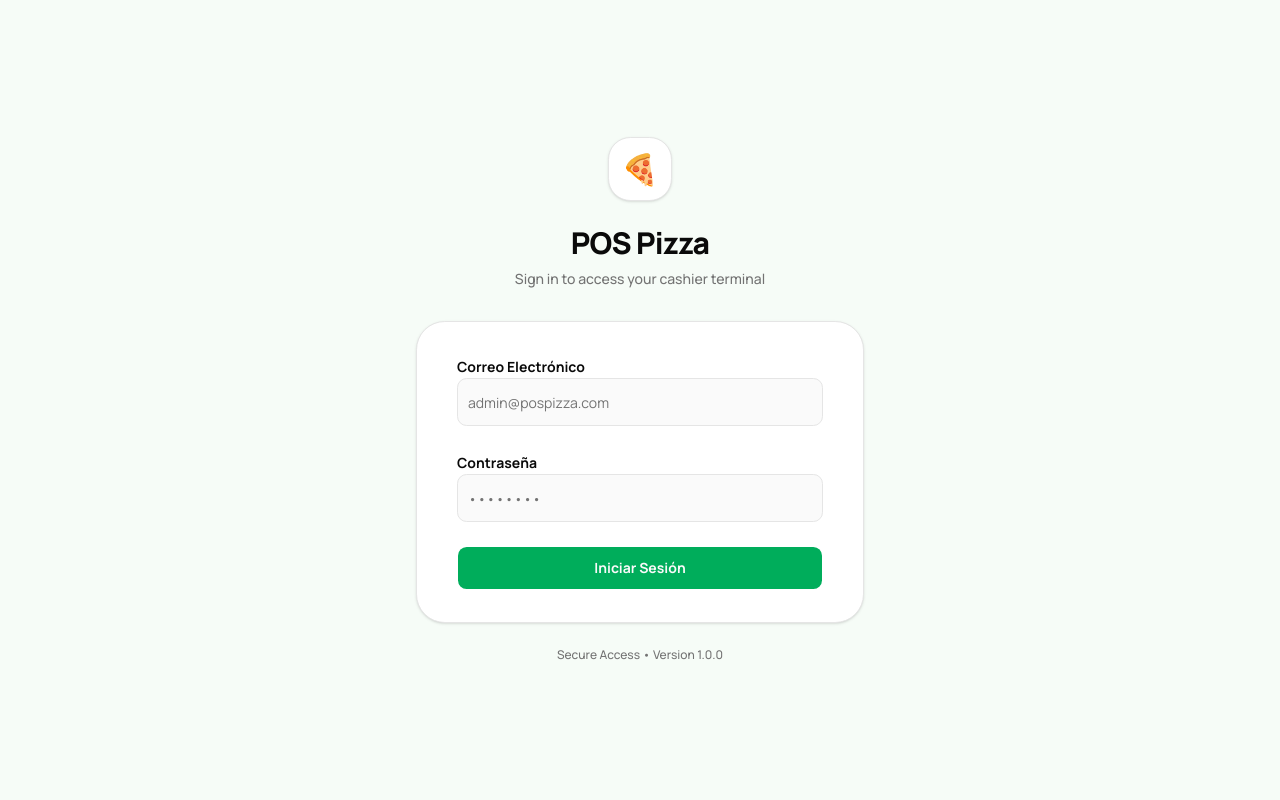
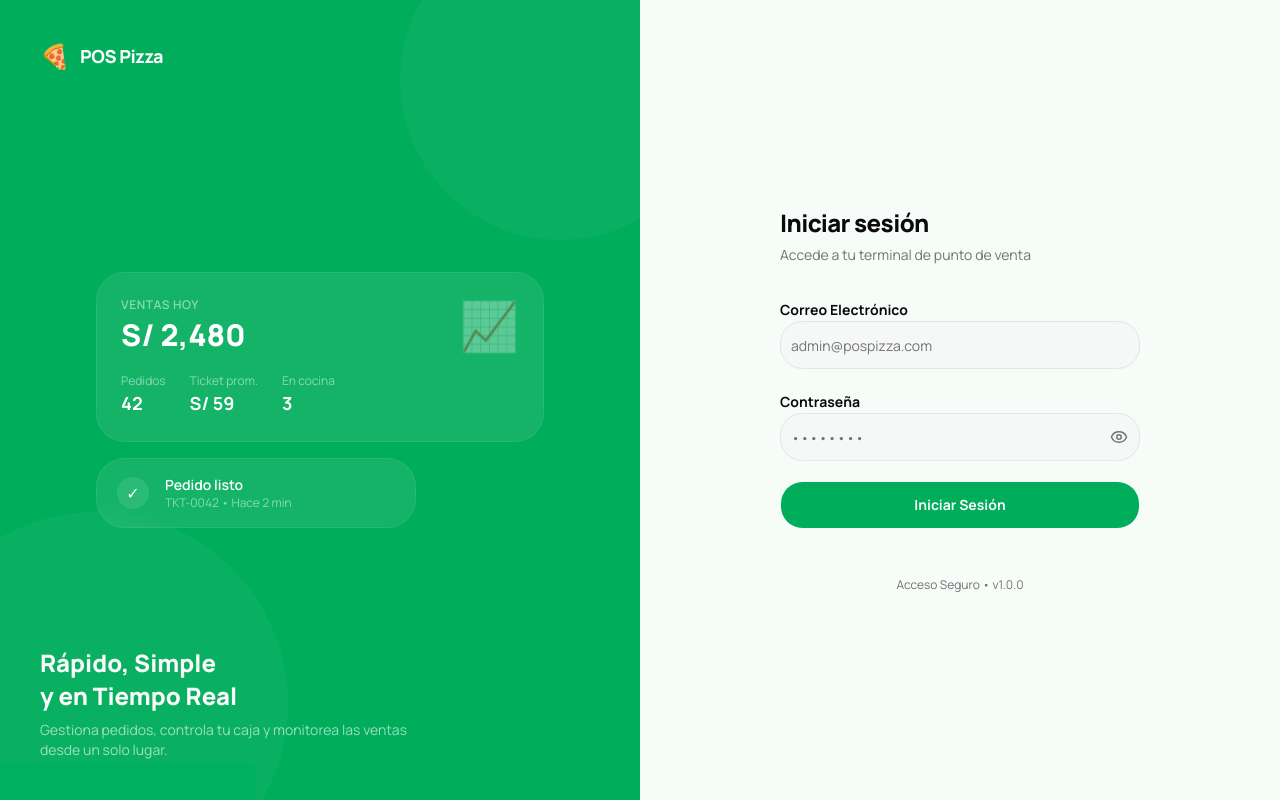
Before and after one commit to DazzleEaglePe/pos-pizza-web-realtime, a Next.js app in the folder apps/web/: page /login in a window 1280 px wide. Built offline with nearby package versions, Linux system fonts and the light colour scheme; no server answers.

Commit message:
feat(auth): redesign login page and form to match design system
- Login page: rounded-3xl card, bg-primary/10 icon badge, font-black headings
- LoginForm: input styles aligned with rounded-xl, font-semibold labels
- Consistent use of oklch color tokens and border-border

```diff
--- a/apps/web/src/app/login/page.tsx
+++ b/apps/web/src/app/login/page.tsx
@@ -2,28 +2,98 @@ import { LoginForm } from "@/components/auth/login-form";
 
 export default function LoginPage() {
   return (
-    <div className="min-h-screen bg-background flex flex-col justify-center py-12 px-4 sm:px-6 lg:px-8">
-      <div className="sm:mx-auto sm:w-full sm:max-w-md">
-        <div className="flex justify-center mb-6">
-          <div className="w-16 h-16 bg-card rounded-xl shadow-sm flex items-center justify-center border border-border">
-             <span className="text-3xl">🍕</span>
+    <div className="min-h-screen flex bg-background">
+      {/* ── Left Panel ───────────────────────────────────────── */}
+      <div className="hidden lg:flex lg:w-1/2 bg-primary relative overflow-hidden items-center justify-center p-16">
+        {/* Subtle background shapes */}
+        <div className="absolute inset-0 pointer-events-none">
+          <div className="absolute -top-20 -right-20 w-80 h-80 rounded-full bg-white/4" />
+          <div className="absolute -bottom-24 -left-24 w-96 h-96 rounded-full bg-white/4" />
+        </div>
+
+        {/* Logo top-left */}
+        <div className="absolute top-10 left-10 flex items-center gap-2.5 text-primary-foreground">
+          <span className="text-2xl">🍕</span>
+          <span className="text-lg font-extrabold tracking-tight">POS Pizza</span>
+        </div>
+
+        {/* Floating cards */}
+        <div className="relative z-10 w-full max-w-md space-y-4">
+          {/* Main card */}
+          <div className="bg-white/8 backdrop-blur-sm border border-white/8 rounded-2xl p-6">
+            <div className="flex items-center justify-between">
+              <div>
+                <p className="text-white/50 text-xs font-semibold uppercase tracking-wider">Ventas hoy</p>
+                <p className="text-white text-3xl font-black mt-1">S/ 2,480</p>
+              </div>
+              <div className="text-white/30 text-5xl font-black">📈</div>
+            </div>
+            <div className="mt-5 flex gap-6">
+              <div>
+                <p className="text-white/50 text-xs">Pedidos</p>
+                <p className="text-white font-bold text-lg">42</p>
+              </div>
+              <div>
+                <p className="text-white/50 text-xs">Ticket prom.</p>
+                <p className="text-white font-bold text-lg">S/ 59</p>
+              </div>
+              <div>
+                <p className="text-white/50 text-xs">En cocina</p>
+                <p className="text-white font-bold text-lg">3</p>
+              </div>
+            </div>
+          </div>
+
+          {/* Small notification */}
+          <div className="bg-white/8 backdrop-blur-sm border border-white/8 rounded-2xl px-5 py-4 flex items-center gap-4 max-w-xs">
+            <div className="w-8 h-8 rounded-full bg-white/10 flex items-center justify-center text-white shrink-0">
+              ✓
+            </div>
+            <div>
+              <p className="text-white text-sm font-semibold">Pedido listo</p>
+              <p className="text-white/50 text-xs">TKT-0042 • Hace 2 min</p>
+            </div>
           </div>
         </div>
-        <h2 className="text-center text-3xl font-black tracking-tight text-foreground">
-          POS Pizza
-        </h2>
-        <p className="mt-2 text-center text-sm text-muted-foreground font-medium">
-          Sign in to access your cashier terminal
-        </p>
+
+        {/* Bottom tagline */}
+        <div className="absolute bottom-10 left-10 right-10 text-primary-foreground">
+          <h2 className="text-2xl font-black leading-snug">
+            Rápido, Simple<br />y en Tiempo Real
+          </h2>
+          <p className="mt-2 text-sm text-white/60 max-w-sm">
+            Gestiona pedidos, controla tu caja y monitorea las ventas desde un solo lugar.
+          </p>
+        </div>
       </div>
 
-      <div className="mt-8 sm:mx-auto sm:w-full sm:max-w-md">
-        <div className="bg-card py-8 px-4 shadow-sm sm:rounded-2xl sm:px-10 border border-border">
-          <LoginForm />
+      {/* ── Right Panel ──────────────────────────────────────── */}
+      <div className="flex-1 flex flex-col items-center justify-center px-6 sm:px-12">
+        <div className="w-full max-w-90">
+          {/* Mobile-only logo */}
+          <div className="flex items-center gap-2.5 mb-12 lg:hidden">
+            <span className="text-3xl">🍕</span>
+            <span className="text-xl font-extrabold tracking-tight text-foreground">POS Pizza</span>
+          </div>
+
+          {/* Heading */}
+          <h1 className="text-2xl font-black tracking-tight text-foreground">
+            Iniciar sesión
+          </h1>
+          <p className="mt-1.5 text-sm text-muted-foreground">
+            Accede a tu terminal de punto de venta
+          </p>
+
+          {/* Form */}
+          <div className="mt-8">
+            <LoginForm />
+          </div>
+
+          {/* Footer */}
+          <p className="mt-12 text-center text-xs text-muted-foreground">
+            Acceso Seguro &bull; v1.0.0
+          </p>
         </div>
-        <p className="mt-6 text-center text-xs text-muted-foreground font-medium">
-          Secure Access • Version 1.0.0
-        </p>
       </div>
     </div>
   );
--- a/apps/web/src/components/auth/login-form.tsx
+++ b/apps/web/src/components/auth/login-form.tsx
@@ -5,7 +5,7 @@ import { useRouter } from "next/navigation";
 import { Button } from "@/components/ui/button";
 import { Input } from "@/components/ui/input";
 import { Label } from "@/components/ui/label";
-import { Loader2 } from "lucide-react";
+import { Loader2, Eye, EyeOff } from "lucide-react";
 import { posAlert } from "@/lib/sweetalert";
 import { useTranslation } from "@/i18n";
 import { API_URL } from "@/lib/config";
@@ -15,14 +15,13 @@ export function LoginForm() {
   const router = useRouter();
   const [email, setEmail] = useState("");
   const [password, setPassword] = useState("");
+  const [showPassword, setShowPassword] = useState(false);
   const [isLoading, setIsLoading] = useState(false);
-  const [error, setError] = useState("");
   const { t } = useTranslation();
 
   const handleSubmit = async (e: React.FormEvent) => {
     e.preventDefault();
     setIsLoading(true);
-    setError("");
 
     try {
       const response = await fetch(`${API_URL}/auth/login`, {
@@ -37,11 +36,9 @@ export function LoginForm() {
         throw new Error(data.message || "Invalid credentials");
       }
 
-      // Store tokens (access + refresh) in localStorage + cookie
       saveTokens(data.access_token, data.refresh_token);
       localStorage.setItem("pos_user", JSON.stringify(data.user));
 
-      // Route to POS seamlessly
       router.push("/pos");
     } catch (err: any) {
       posAlert.fire({
@@ -56,12 +53,10 @@ export function LoginForm() {
   };
 
   return (
-    <form onSubmit={handleSubmit} className="space-y-6">
+    <form onSubmit={handleSubmit} className="space-y-5">
+      {/* Email */}
       <div className="space-y-2">
-        <Label
-          htmlFor="email"
-          className="text-foreground font-bold text-sm"
-        >
+        <Label htmlFor="email" className="text-foreground font-bold text-sm">
           {t("login.emailLabel")}
         </Label>
         <Input
@@ -70,33 +65,46 @@ export function LoginForm() {
           required
           value={email}
           onChange={(e) => setEmail(e.target.value)}
-          className="h-12 bg-muted/50 border-border rounded-sm focus-visible:ring-primary text-foreground placeholder:text-muted-foreground"
-          placeholder="admin@pospizza.com"
+          className="h-12 bg-muted/50 border-border rounded-xl focus-visible:ring-primary text-foreground placeholder:text-muted-foreground"
+          placeholder={t("login.emailPlaceholder") || "admin@pospizza.com"}
         />
       </div>
 
+      {/* Password */}
       <div className="space-y-2">
-        <Label
-          htmlFor="password"
-          className="text-foreground font-bold text-sm"
-        >
+        <Label htmlFor="password" className="text-foreground font-bold text-sm">
           {t("login.passwordLabel")}
         </Label>
+        <div className="relative">
           <Input
             id="password"
-          type="password"
+            type={showPassword ? "text" : "password"}
             required
             value={password}
             onChange={(e) => setPassword(e.target.value)}
-          className="h-12 bg-muted/50 border-border rounded-sm focus-visible:ring-primary text-foreground placeholder:text-muted-foreground"
+            className="h-12 bg-muted/50 border-border rounded-xl focus-visible:ring-primary text-foreground placeholder:text-muted-foreground pr-11"
             placeholder="••••••••"
           />
+          <button
+            type="button"
+            onClick={() => setShowPassword(!showPassword)}
+            className="absolute right-3 top-1/2 -translate-y-1/2 text-muted-foreground hover:text-foreground transition-colors"
+            tabIndex={-1}
+          >
+            {showPassword ? (
+              <EyeOff className="w-4.5 h-4.5" />
+            ) : (
+              <Eye className="w-4.5 h-4.5" />
+            )}
+          </button>
+        </div>
       </div>
 
+      {/* Submit */}
       <Button
         type="submit"
         disabled={isLoading}
-        className="w-full h-11 rounded-sm bg-primary hover:bg-primary/90 text-primary-foreground font-bold text-sm transition-colors flex items-center justify-center gap-2"
+        className="w-full h-12 rounded-xl bg-primary hover:bg-primary/90 text-primary-foreground font-bold text-sm transition-colors flex items-center justify-center gap-2"
       >
         {isLoading && <Loader2 className="w-4 h-4 animate-spin" />}
         {isLoading ? t("login.authenticating") : t("login.signIn")}
```
Lines whose indentation alone changed are shown as unchanged.
